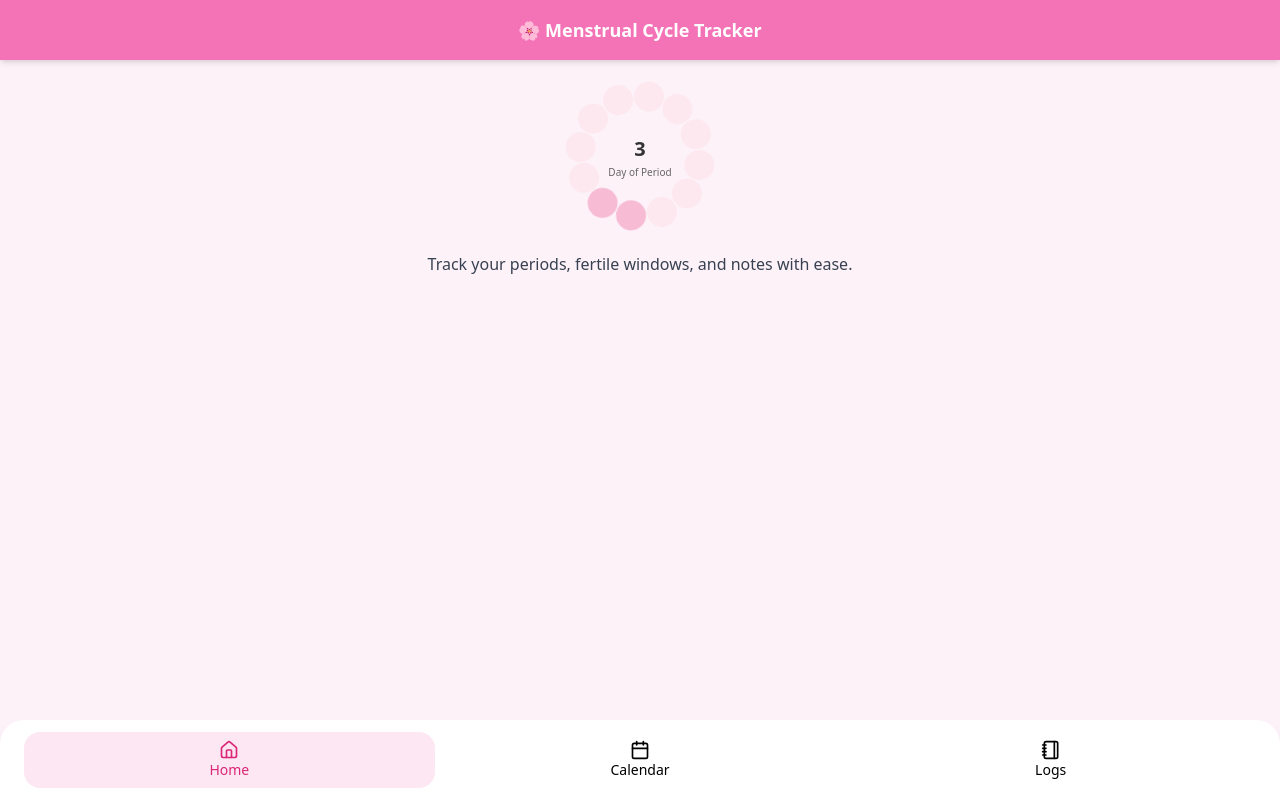
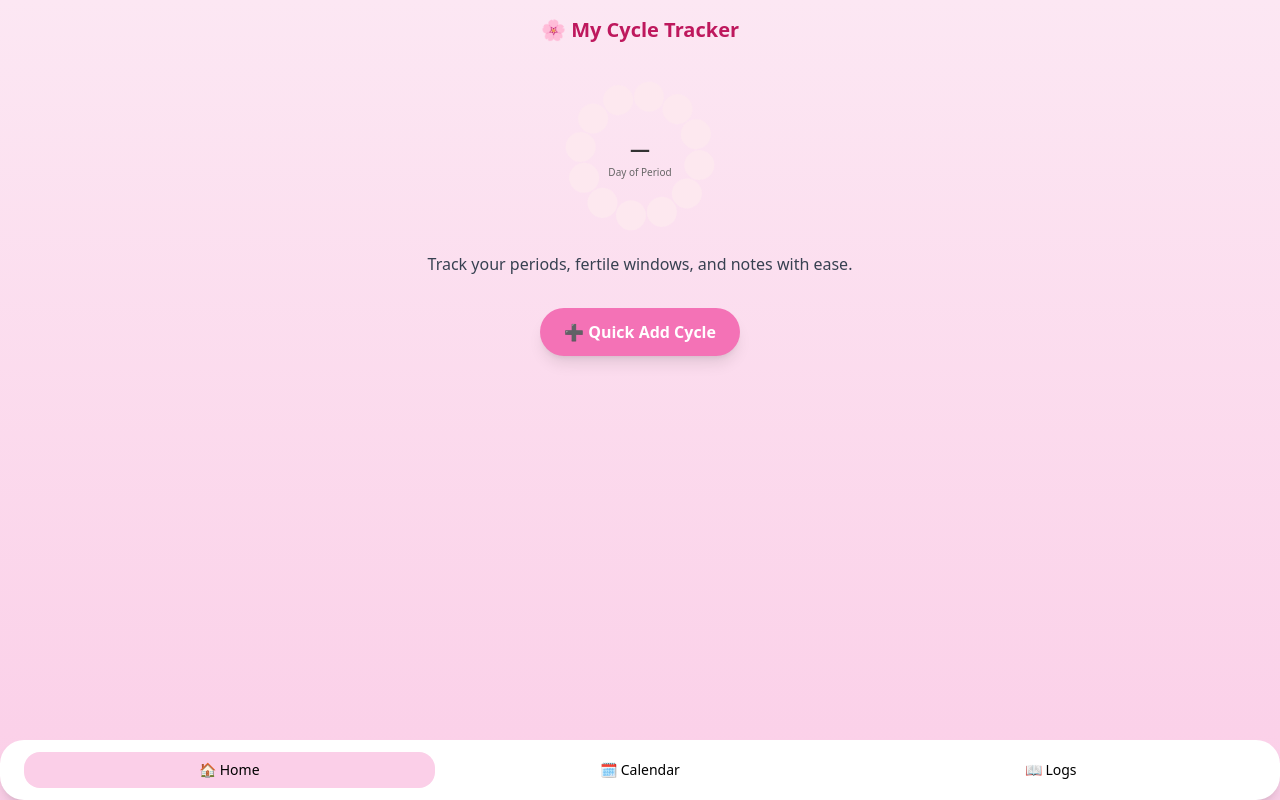
Before and after one commit to aminuastroboy/project-mct, a React (Create React App) app: page / in a window 1280 px wide. Built offline with nearby package versions, Linux system fonts and the light colour scheme.

Commit message:
Update App.js

```diff
--- a/src/App.js
+++ b/src/App.js
@@ -1,111 +1,131 @@
-import React, { useState, useEffect } from "react";
+import React from "react";
+import { motion, AnimatePresence } from "framer-motion";
 import FlowerRing from "./FlowerRing";
-import CalendarView from "./CalendarView";
-import Logs from "./Logs";
-import { Calendar, Notebook, Home } from "lucide-react";
+import Confetti from "./Confetti";
 
-export default function App() {
-  const [tab, setTab] = useState("home");
-  const [cycles, setCycles] = useState([]);
-  const [notes, setNotes] = useState({});
+function App() {
+  const [tab, setTab] = React.useState("home");
+  const [cycles, setCycles] = React.useState(() => {
+    const saved = localStorage.getItem("cycles");
+    return saved ? JSON.parse(saved) : [];
+  });
+  const [celebrate, setCelebrate] = React.useState(false);
 
-  useEffect(() => {
-    const savedCycles = JSON.parse(localStorage.getItem("cycles")) || [];
-    const savedNotes = JSON.parse(localStorage.getItem("notes")) || {};
-    setCycles(savedCycles);
-    setNotes(savedNotes);
-  }, []);
-
-  useEffect(() => {
+  React.useEffect(() => {
     localStorage.setItem("cycles", JSON.stringify(cycles));
-    localStorage.setItem("notes", JSON.stringify(notes));
-  }, [cycles, notes]);
+  }, [cycles]);
 
   const addCycle = (start, duration) => {
-    const newCycle = {
-      id: Date.now(),
-      start,
-      duration: parseInt(duration, 10),
-    };
-    setCycles([...cycles, newCycle]);
-  };
-
-  const deleteCycle = (id) => {
-    setCycles(cycles.filter(c => c.id !== id));
-    const newNotes = { ...notes };
-    delete newNotes[id];
-    setNotes(newNotes);
-  };
-
-  const updateCycle = (id, newData) => {
-    setCycles(
-      cycles.map(c =>
-        c.id === id
-          ? { ...c, start: newData.start, duration: parseInt(newData.duration, 10) }
-          : c
-      )
-    );
+    setCycles([...cycles, { start, duration }]);
   };
 
   return (
-    <div className="min-h-screen bg-pink-50 flex flex-col">
-      <header className="bg-pink-400 text-white p-4 text-center font-bold text-lg shadow-md">
-        🌸 Menstrual Cycle Tracker
+    <div className="min-h-screen bg-gradient-to-b from-pink-100 to-pink-200 flex flex-col">
+      <header className="p-4 text-center font-bold text-xl text-pink-700">
+        🌸 My Cycle Tracker
       </header>
 
-      <main className="flex-1 p-4 overflow-y-auto">
-        {tab === "home" && (
-          <div className="flex flex-col items-center">
-            <FlowerRing dayOfPeriod={3} totalDays={28} />
-            <p className="mt-4 text-gray-700 text-center">
-              Track your periods, fertile windows, and notes with ease.
-            </p>
-          </div>
-        )}
-
-        {tab === "calendar" && (
-          <CalendarView cycles={cycles} setCycles={setCycles} />
-        )}
-
-        {tab === "logs" && (
-          <Logs
-            cycles={cycles}
-            notes={notes}
-            setNotes={setNotes}
-            deleteCycle={deleteCycle}
-            updateCycle={updateCycle}
-          />
-        )}
+      <main className="flex-1 p-4">
+        {tab === "home" && <Home cycles={cycles} addCycle={addCycle} celebrate={celebrate} setCelebrate={setCelebrate} />}
+        {tab === "calendar" && <Calendar cycles={cycles} />}
+        {tab === "logs" && <Logs cycles={cycles} />}
       </main>
 
-      <nav className="mt-2 bg-white rounded-t-3xl shadow-lg px-6 py-3">
+      <nav className="mt-4 bg-white rounded-3xl shadow-lg px-6 py-3">
         <div className="grid grid-cols-3 text-center text-sm">
-          <button
-            onClick={() => setTab("home")}
-            className={`py-2 rounded-2xl flex flex-col items-center ${
-              tab === "home" ? "bg-pink-100 text-pink-600 font-medium" : ""
-            }`}
-          >
-            <Home size={20} /> Home
-          </button>
-          <button
-            onClick={() => setTab("calendar")}
-            className={`py-2 rounded-2xl flex flex-col items-center ${
-              tab === "calendar" ? "bg-pink-100 text-pink-600 font-medium" : ""
-            }`}
-          >
-            <Calendar size={20} /> Calendar
-          </button>
-          <button
-            onClick={() => setTab("logs")}
-            className={`py-2 rounded-2xl flex flex-col items-center ${
-              tab === "logs" ? "bg-pink-100 text-pink-600 font-medium" : ""
-            }`}
-          >
-            <Notebook size={20} /> Logs
-          </button>
+          <button onClick={() => setTab("home")} className={`py-2 rounded-2xl ${tab==="home"?"bg-pink-200 font-medium":""}`}>🏠 Home</button>
+          <button onClick={() => setTab("calendar")} className={`py-2 rounded-2xl ${tab==="calendar"?"bg-pink-200 font-medium":""}`}>🗓️ Calendar</button>
+          <button onClick={() => setTab("logs")} className={`py-2 rounded-2xl ${tab==="logs"?"bg-pink-200 font-medium":""}`}>📖 Logs</button>
         </div>
       </nav>
     </div>
   );
 }
+
+function Home({ cycles, addCycle, celebrate, setCelebrate }) {
+  let dayOfPeriod = null;
+  let totalDays = 28;
+
+  if (cycles.length > 0) {
+    const latestCycle = cycles[cycles.length - 1];
+    const startDate = new Date(latestCycle.start);
+    const today = new Date();
+    const diff = Math.floor((today - startDate) / (1000 * 60 * 60 * 24)) + 1;
+    if (diff > 0 && diff <= latestCycle.duration) dayOfPeriod = diff;
+    totalDays = latestCycle.duration || 28;
+  }
+
+  const [showForm, setShowForm] = React.useState(false);
+  const [newStart, setNewStart] = React.useState("");
+  const [newDuration, setNewDuration] = React.useState(5);
+
+  const handleAddCycle = () => {
+    if (!newStart) return;
+    addCycle(newStart, newDuration);
+    setShowForm(false);
+    setNewStart("");
+    setNewDuration(5);
+    setCelebrate(true);
+  };
+
+  return (
+    <div className="flex flex-col items-center gap-4 relative">
+      <FlowerRing dayOfPeriod={dayOfPeriod} totalDays={totalDays} celebrate={celebrate} />
+      <p className="text-gray-700 text-center">
+        {dayOfPeriod ? `You are on day ${dayOfPeriod} of your cycle.` : "Track your periods, fertile windows, and notes with ease."}
+      </p>
+
+      {!showForm ? (
+        <motion.button
+          onClick={() => setShowForm(true)}
+          whileTap={{ scale: 0.9 }}
+          whileHover={{ scale: 1.05 }}
+          transition={{ type: "spring", stiffness: 300 }}
+          className="mt-4 px-6 py-3 bg-pink-400 hover:bg-pink-500 text-white font-semibold rounded-full shadow-lg"
+        >
+          ➕ Quick Add Cycle
+        </motion.button>
+      ) : (
+        <div className="bg-white shadow-lg rounded-xl p-4 w-full max-w-sm text-sm">
+          <label className="block mb-2 font-medium text-gray-700">Start Date</label>
+          <input type="date" value={newStart} onChange={e => setNewStart(e.target.value)} className="w-full border rounded-md p-2 mb-3" />
+          <label className="block mb-2 font-medium text-gray-700">Duration (days)</label>
+          <input type="number" min="1" max="40" value={newDuration} onChange={e => setNewDuration(e.target.value)} className="w-full border rounded-md p-2 mb-3" />
+          <div className="flex justify-end gap-2">
+            <button onClick={() => setShowForm(false)} className="px-3 py-2 text-gray-500 hover:text-gray-700">Cancel</button>
+            <button onClick={handleAddCycle} className="px-4 py-2 bg-pink-500 hover:bg-pink-600 text-white rounded-lg shadow">Save</button>
+          </div>
+        </div>
+      )}
+
+      <AnimatePresence>
+        {celebrate && <Confetti count={30} onDone={() => setCelebrate(false)} />}
+      </AnimatePresence>
+    </div>
+  );
+}
+
+function Calendar({ cycles }) {
+  return (
+    <div className="text-center text-gray-600">
+      <p>📅 Calendar view coming soon...</p>
+    </div>
+  );
+}
+
+function Logs({ cycles }) {
+  return (
+    <div className="space-y-4">
+      <h2 className="text-lg font-semibold text-pink-600">Cycle Logs</h2>
+      {cycles.length === 0 && <p className="text-gray-500">No logs yet.</p>}
+      {cycles.map((c, i) => (
+        <div key={i} className="p-3 bg-white rounded-xl shadow flex justify-between">
+          <span>{c.start}</span>
+          <span>{c.duration} days</span>
+        </div>
+      ))}
+    </div>
+  );
+}
+
+export default App;
```
